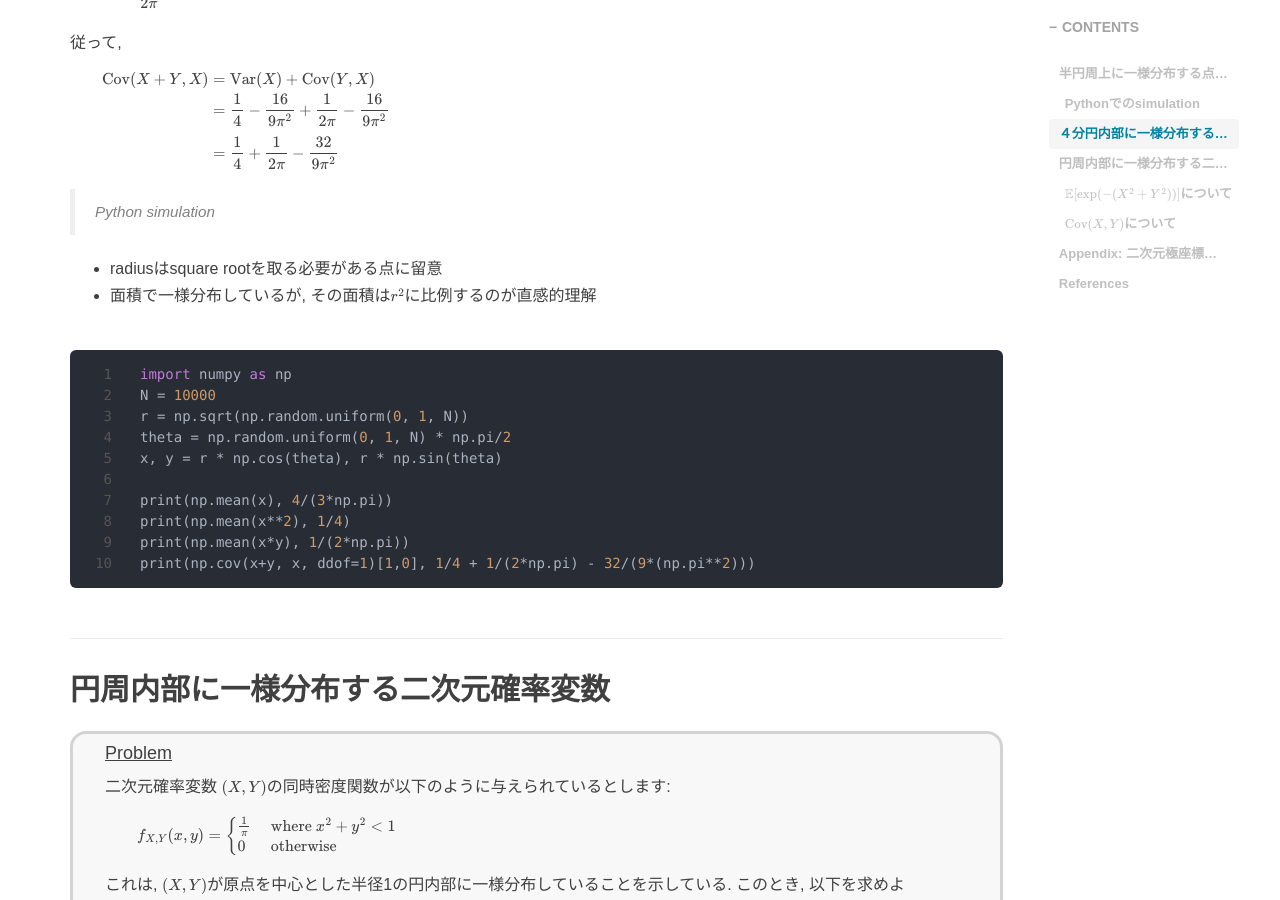
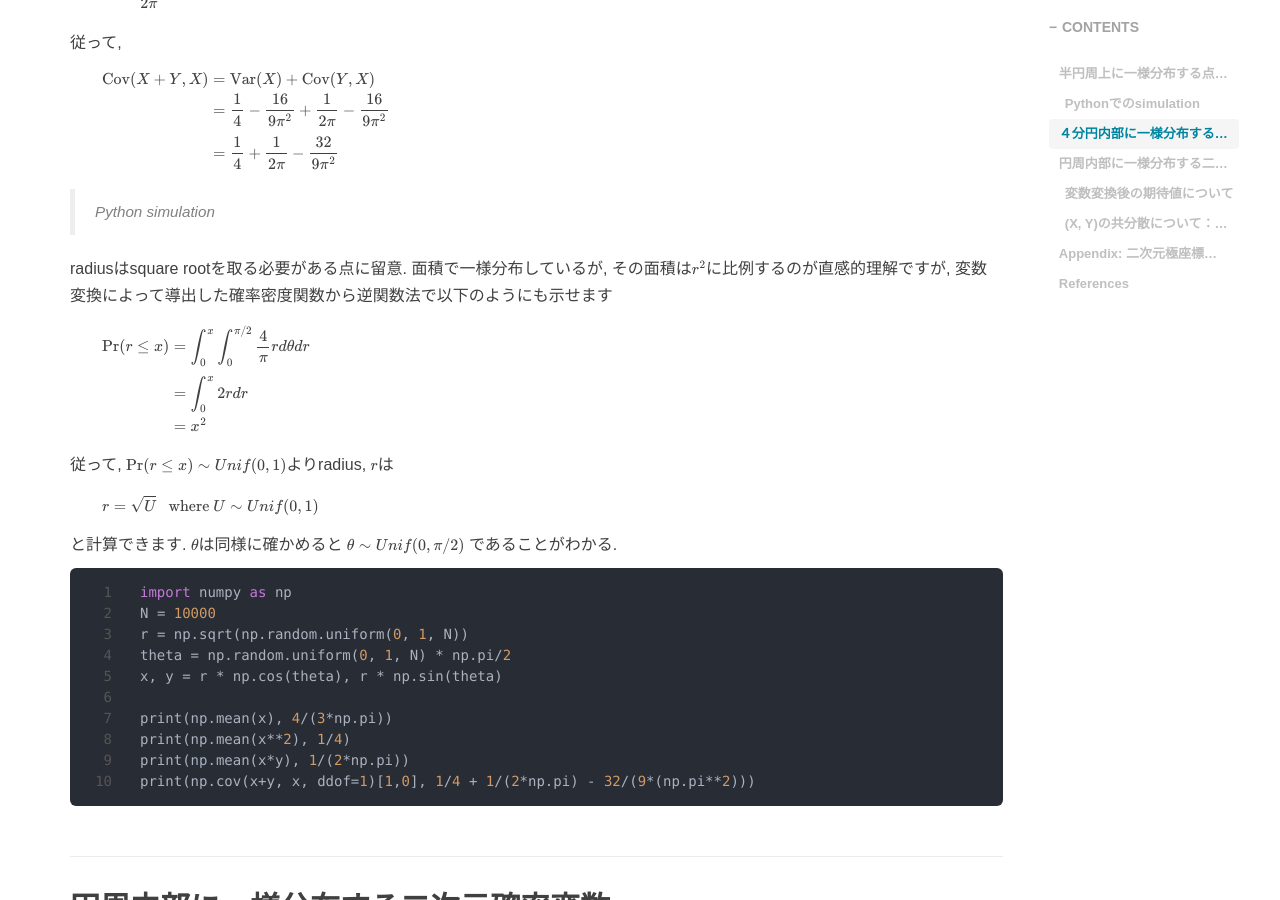
Before and after one commit to RyoNakagami/RyoNakagami.github.io, a Jekyll site: the page built from _posts/2021-02-04-uniform-on-circular-and-height-distribution.md, in a window 1280 px wide and 900 px high, scrolled down 4035 px. Built offline with Jekyll 4.4.1, drawn with Linux system fonts in a browser that asks for light colours; comment, search, counter and statistics services are not loaded; some of the changed text lies outside the part shown.

Commit message:
fix index

````diff
--- a/_posts/2021-02-04-uniform-on-circular-and-height-distribution.md
+++ b/_posts/2021-02-04-uniform-on-circular-and-height-distribution.md
@@ -26,8 +26,8 @@ tags:
   - [Pythonでのsimulation](#python%E3%81%A7%E3%81%AEsimulation)
 - [４分円内部に一様分布する点について](#%EF%BC%94%E5%88%86%E5%86%86%E5%86%85%E9%83%A8%E3%81%AB%E4%B8%80%E6%A7%98%E5%88%86%E5%B8%83%E3%81%99%E3%82%8B%E7%82%B9%E3%81%AB%E3%81%A4%E3%81%84%E3%81%A6)
 - [円周内部に一様分布する二次元確率変数](#%E5%86%86%E5%91%A8%E5%86%85%E9%83%A8%E3%81%AB%E4%B8%80%E6%A7%98%E5%88%86%E5%B8%83%E3%81%99%E3%82%8B%E4%BA%8C%E6%AC%A1%E5%85%83%E7%A2%BA%E7%8E%87%E5%A4%89%E6%95%B0)
-  - [$\mathbb E[\exp(-(X^2 + Y^2))]$について](#%5Cmathbb-e%5Cexp-x%5E2--y%5E2%E3%81%AB%E3%81%A4%E3%81%84%E3%81%A6)
-  - [$\text{Cov}(X, Y)$について](#%5Ctextcovx-y%E3%81%AB%E3%81%A4%E3%81%84%E3%81%A6)
+  - [変数変換後の期待値について](#%E5%A4%89%E6%95%B0%E5%A4%89%E6%8F%9B%E5%BE%8C%E3%81%AE%E6%9C%9F%E5%BE%85%E5%80%A4%E3%81%AB%E3%81%A4%E3%81%84%E3%81%A6)
+  - [(X, Y)の共分散について：無相関だが独立ではない](#x-y%E3%81%AE%E5%85%B1%E5%88%86%E6%95%A3%E3%81%AB%E3%81%A4%E3%81%84%E3%81%A6%E7%84%A1%E7%9B%B8%E9%96%A2%E3%81%A0%E3%81%8C%E7%8B%AC%E7%AB%8B%E3%81%A7%E3%81%AF%E3%81%AA%E3%81%84)
 - [Appendix: 二次元極座標変換におけるヤコビアン](#appendix-%E4%BA%8C%E6%AC%A1%E5%85%83%E6%A5%B5%E5%BA%A7%E6%A8%99%E5%A4%89%E6%8F%9B%E3%81%AB%E3%81%8A%E3%81%91%E3%82%8B%E3%83%A4%E3%82%B3%E3%83%93%E3%82%A2%E3%83%B3)
 - [References](#references)
 
@@ -216,8 +216,25 @@ $$
 
 > Python simulation
 
-- radiusはsquare rootを取る必要がある点に留意
-- 面積で一様分布しているが, その面積は$r^2$に比例するのが直感的理解
+radiusはsquare rootを取る必要がある点に留意. 面積で一様分布しているが, その面積は$r^2$に比例するのが直感的理解ですが, 変数変換によって導出した確率密度関数から逆関数法で以下のようにも示せます
+
+$$
+\begin{align*}
+\Pr(r\leq x) &= \int^x_0\int^{\pi/2}_0\frac{4}{\pi}rd\theta dr\\[3pt]
+             &= \int^x_0 2r dr\\
+             &= x^2
+\end{align*}
+$$
+
+従って, $\Pr(r\leq x) \sim Unif(0, 1)$よりradius, $r$は
+
+$$
+\begin{align*}
+r = \sqrt{U} \  \ \text{ where } U\sim Unif(0, 1)
+\end{align*}
+$$
+
+と計算できます. $\theta$は同様に確かめると $\theta\sim Unif(0, \pi/2)$ であることがわかる.
 
 ```python
 import numpy as np
@@ -288,7 +305,7 @@ $$
 \text{Var}(X^2) = \frac{1}{4}
 $$
 
-### $\mathbb E[\exp(-(X^2 + Y^2))]$について
+### 変数変換後の期待値について
 
 これも極座標変換を用いて計算することができます
 
@@ -304,7 +321,7 @@ $$
 $$
 </div>
 
-### $\text{Cov}(X, Y)$について
+### (X, Y)の共分散について：無相関だが独立ではない
 
 $$
 \begin{align*}
````
